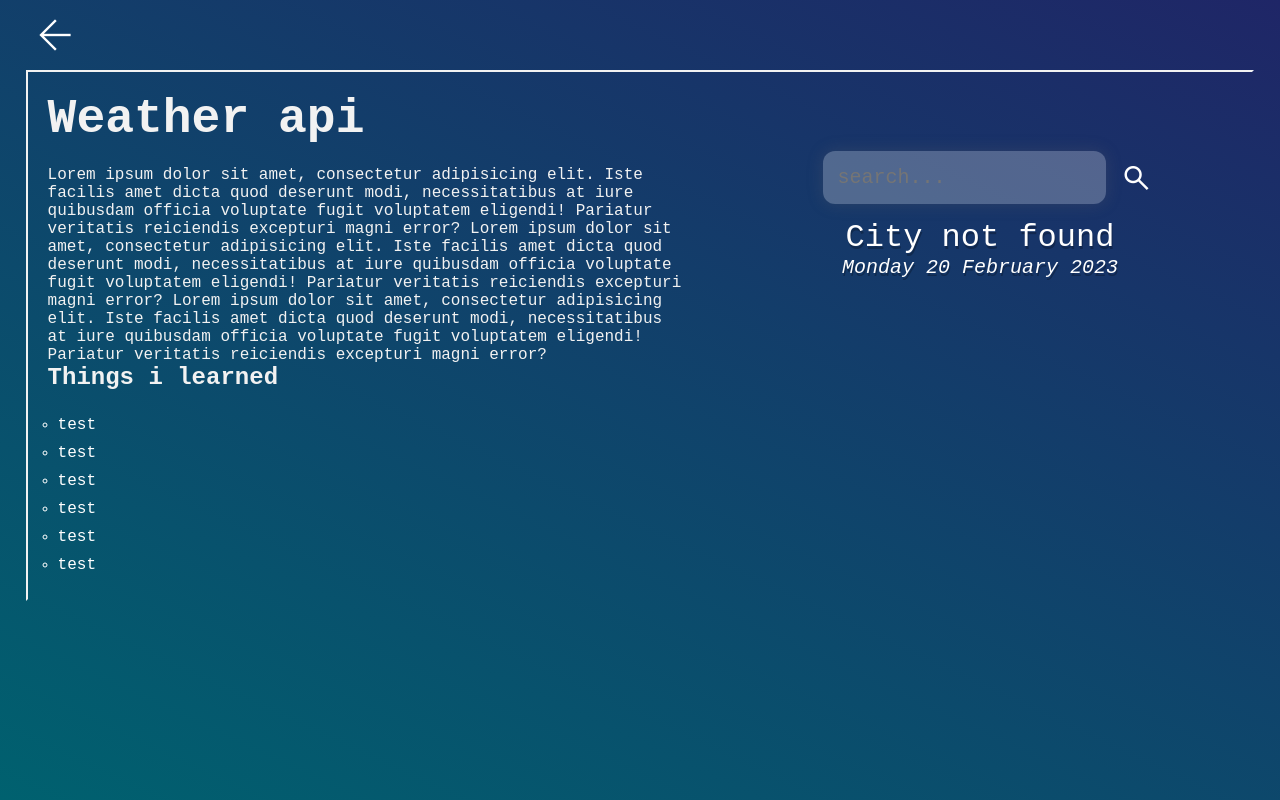
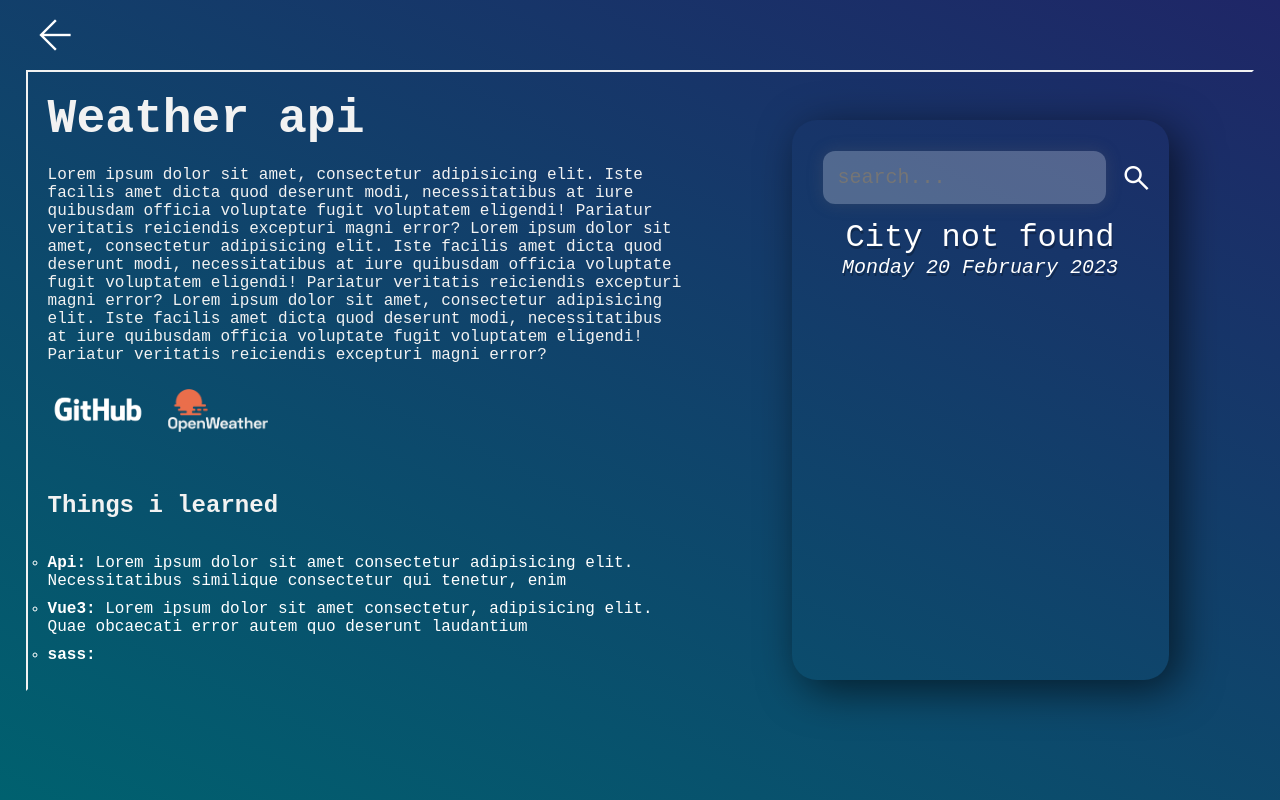
Before and after one commit to Welander1994/portfolio, a Vue app: page /WeatherAppView in a window 1280 px wide. Built offline with nearby package versions, Linux system fonts and the light colour scheme.

Commit message:
main structor of project page done

```diff
--- a/src/components/weatherApp/weather.vue
+++ b/src/components/weatherApp/weather.vue
@@ -144,8 +144,11 @@ function dateBuilder() {
 
 .content {
     padding: 1rem;
-    height: 55vh;
-
+    height: 70vh;
+    border-radius: 25px;
+    box-shadow: 0px 0px 43px 0px rgba(0,0,0,0.59);
+-webkit-box-shadow: 10px 10px 43px 0px rgba(0,0,0,0.59);
+-moz-box-shadow: 0px 0px 43px 0px rgba(0,0,0,0.59);
 }
 
 
--- a/src/views/WeatherAppView.vue
+++ b/src/views/WeatherAppView.vue
@@ -25,15 +25,19 @@ import weatherApp from '../components/weatherApp/weather.vue'
         excepturi magni error?
       </p>
 
+      <nav>
+        <ul class="links">
+          <li><img src="../assets/img/GitHub_Logo_White.png" alt="github"></li>
+          <li><img src="../assets/img/logo_white_cropped.png" alt="github"></li>
+        </ul>
+      </nav>
+
       <h2>Things i learned</h2>
 
       <ul>
-        <li>test</li>
-        <li>test</li>
-        <li>test</li>
-        <li>test</li>
-        <li>test</li>
-        <li>test</li>
+        <li> <span> Api:</span> Lorem ipsum dolor sit amet consectetur adipisicing elit. Necessitatibus similique consectetur qui tenetur, enim </li>
+        <li> <span> Vue3:</span> Lorem ipsum dolor sit amet consectetur, adipisicing elit. Quae obcaecati error autem quo deserunt laudantium</li>
+        <li><span>sass: </span></li>
       </ul>
     </div>
     <div class="box__img">
@@ -51,22 +55,41 @@ import weatherApp from '../components/weatherApp/weather.vue'
   border: var(--white) 2px solid;
   border-color: var(--white) transparent transparent var(--white);
 
+  .links {
+    display: flex;
+    list-style: none;
+
+    li {
+      padding-right: 20px;
+      img {
+        width: 100px;
+      }
+    }
+  }
+
   p, h2{
     padding: 0 20px;
     width: 50vw;
     color: var(--white);
+  }
 
-
+  h2 {
+    padding: 30px 20px 10px 20px;
   }
 
   ul {
-    padding: 20px 30px;
+    padding: 20px 20px;
     list-style: circle;
 
     color: white;
 
     li {
       padding: 5px 0;
+
+      span {
+        font-weight: 900;
+        font-size: 16px;
+      }
     }
   }
 
@@ -83,7 +106,7 @@ import weatherApp from '../components/weatherApp/weather.vue'
 
 }
 
-@media only screen and (max-width: 400px) {
+@media only screen and (max-width: 800px) {
   .box {
 
     flex-direction: column;
```
Also changed, not shown: src/assets/img/GitHub_Logo_White.png (added), src/assets/img/logo_white_cropped.png (added).
